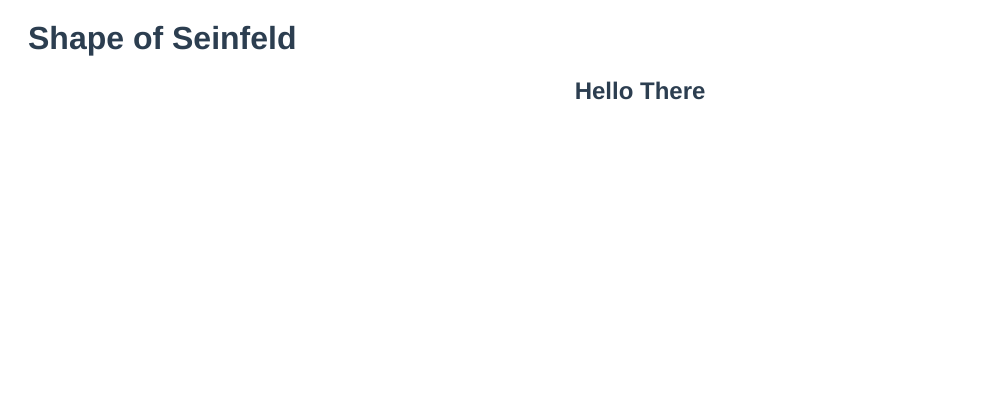
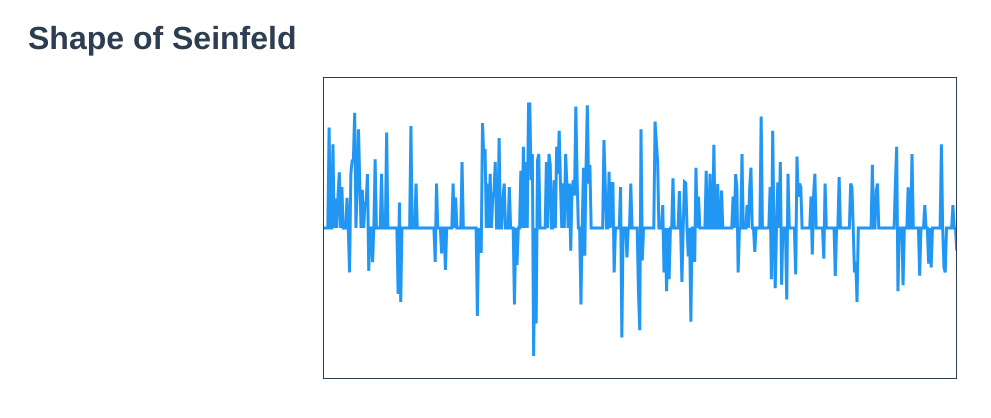
Before and after one commit to PoorBillyPilgrim/shape-of-seinfeld, a Vue app: page / in a window 1280 px wide. Shown: the top 418 px of the page, without its empty margins (0-991 px from the left). Built offline with nearby package versions, Linux system fonts and the light colour scheme.

Commit message:
testing d3 line

```diff
--- a/src/components/Graph.vue
+++ b/src/components/Graph.vue
@@ -1,15 +1,65 @@
 <template>
-    <div>
-        <h2>{{ msg }}</h2>
+    <div class="canvas">
     </div>
 </template>
 
 <script>
+import * as d3 from 'd3'
+
 export default {
     data() {
         return {
-            msg: 'Hello There'
+            msg: ''
+        }
+    },
+    created() {
+        this.getSeinfeldData()
+    },
+    methods: {
+        async getSeinfeldData() {
+            const data = await d3.csv('/data/S01E01.csv');
+            let compounds = [];
+            data.forEach(item => {
+                compounds.push({
+                    index: +item.index,
+                    compound: +item.compound
+                })
+            })
+
+            let width = document.querySelector('.canvas').clientWidth;
+            let height = document.querySelector('.canvas').clientHeight;
+
+            const x = d3.scaleLinear().domain([0, data.length]).range([0, 712]);
+            const y = d3.scaleLinear().domain([-1,1]).range([300, 0])
+
+            const line = d3.line()
+                .x(d => x(d.index))
+                .y(d => y(d.compound));
+
+            const svg = d3
+                .select('.canvas')
+                .append('svg')
+                .attr('width', width)
+                .attr('height', height)
+
+            svg.append("path")
+                .attr("d", line(compounds))
+                .attr("fill", "none")
+                .attr("stroke", "rgb(34 150 243)")
+                .attr("stroke-width", 3);
+
+            console.log(compounds)
         }
     }
 }
 </script>
+
+<style scoped>
+.canvas {
+    height: 300px;
+    width: 50%;
+    border: solid 1px #2c3e50;
+    margin: 0 auto;
+}
+
+</style>
```
